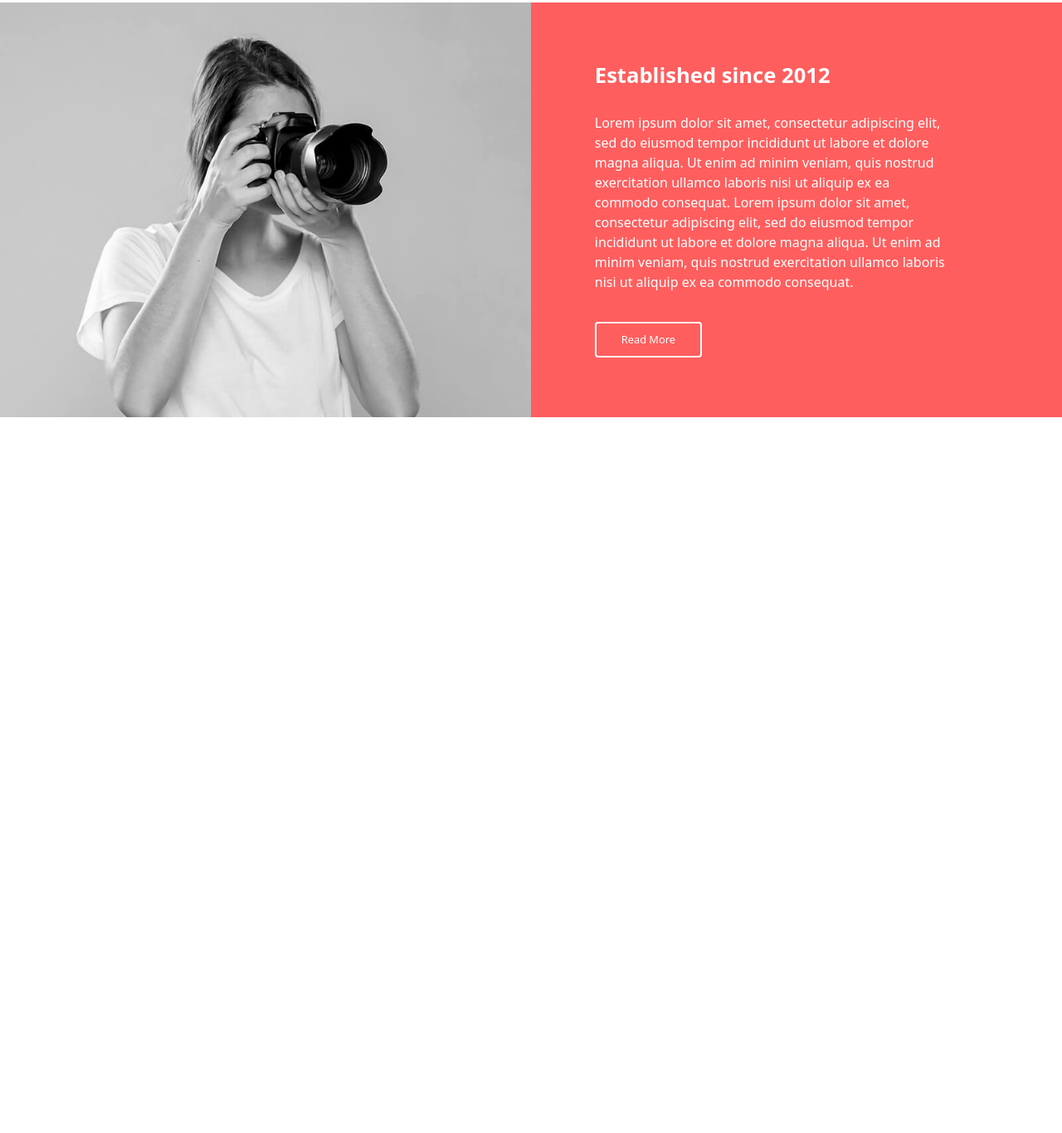
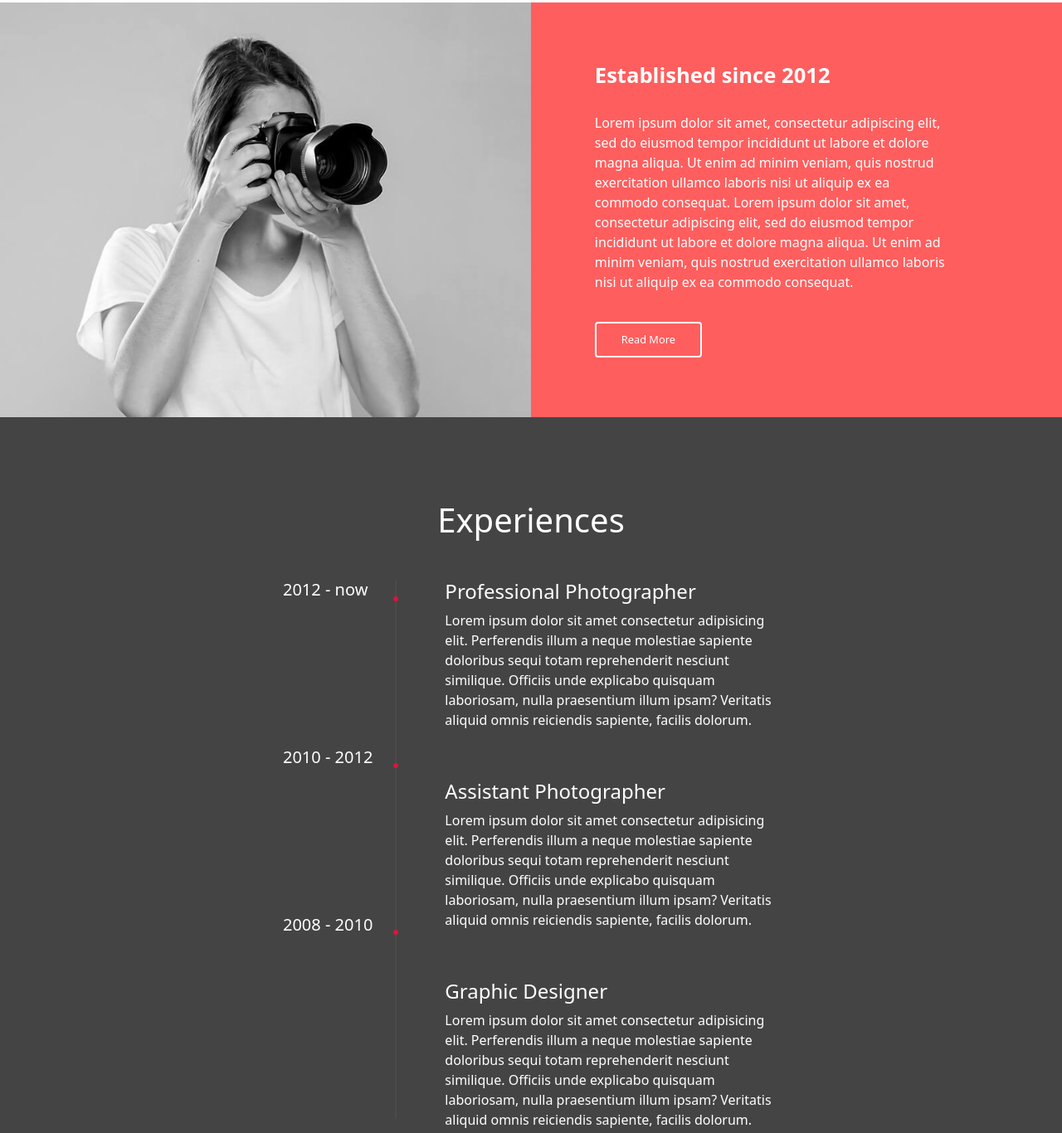
Before and after one commit to websitecreatorx/sajt, a plain HTML site: page index.html in a window 1280 px wide. Shown: the part 1431-2797 px from the top of the page at 83% size. Before the commit the page ends 1934 px from the top, so only its background shows below. Drawn offline with nearby package versions, Linux system fonts and the light colour scheme.

Commit message:
Add files via upload

```diff
--- a/index.html
+++ b/index.html
@@ -115,6 +115,47 @@
             </div>
         </div>
     </section>
+    <section">
+        <div class="container expcont">
+            <div  id="experiences" class="row exprow">
+                <div class="col-md-12 exp">
+                    <h1>Experiences</h1>
+                </div>
+                <div class="container expcont1">
+                    <div class="expsve row">
+                        <div class="col-md-1 expnaslov">
+                            <h5>2012 - now</h5>
+                            <h5>2010 - 2012</h5>
+                            <h5>2008 - 2010</h5>
+                        </div>
+                        <div class="col-md-1 linetacka">
+                            <span class="line"></span>
+                            <span class="tacka t1"></span>
+                            <span class="tacka"></span>
+                            <span class="tacka"></span>
+                        </div>
+                        <div class="col-md-4 exptext">
+                            <div class="text">
+                                <h4>Professional Photographer</h4>
+                                <p>Lorem ipsum dolor sit amet consectetur adipisicing elit. Perferendis illum a neque molestiae sapiente doloribus sequi totam reprehenderit nesciunt similique. Officiis unde explicabo quisquam laboriosam, nulla praesentium illum ipsam? Veritatis aliquid omnis reiciendis sapiente, facilis dolorum.</p>
+                            </div>
+                            <div class="text">
+                                <h4>Assistant Photographer</h4>
+                                <p>Lorem ipsum dolor sit amet consectetur adipisicing elit. Perferendis illum a neque molestiae sapiente doloribus sequi totam reprehenderit nesciunt similique. Officiis unde explicabo quisquam laboriosam, nulla praesentium illum ipsam? Veritatis aliquid omnis reiciendis sapiente, facilis dolorum.</p>
+                            </div>
+                            <div class="text">
+                                <h4>Graphic Designer</h4>
+                                <p>Lorem ipsum dolor sit amet consectetur adipisicing elit. Perferendis illum a neque molestiae sapiente doloribus sequi totam reprehenderit nesciunt similique. Officiis unde explicabo quisquam laboriosam, nulla praesentium illum ipsam? Veritatis aliquid omnis reiciendis sapiente, facilis dolorum.</p>
+                            </div>
+                            <div class="top">
+                                <a href="#"><button>↑</button></a>
+                            </div>
+                        </div>
+                    </div>
+                </div>
+            </div>
+        </div>
+    </section>
     <script src="https://cdn.jsdelivr.net/npm/bootstrap@5.3.1/dist/js/bootstrap.bundle.min.js" integrity="sha384-HwwvtgBNo3bZJJLYd8oVXjrBZt8cqVSpeBNS5n7C8IVInixGAoxmnlMuBnhbgrkm" crossorigin="anonymous"></script>
     <script src="script.js"></script>
 </body>
--- a/script.js
+++ b/script.js
@@ -1,6 +1,7 @@
 const red2 = document.querySelector('.red2');
 const sivo = document.querySelector('header');
 const sivo1 = document.querySelector('.red3')
+const Top = document.querySelector('.top')
 
 red2.addEventListener('click', function(){
     red2.classList.toggle('anim');
@@ -11,10 +12,29 @@ red2.addEventListener('click', function(){
 
 window.addEventListener('scroll', function()  {
     if (window.pageYOffset > 0){
-        sivo.classList.add('sivo');
-        sivo1.classList.add('sivo1');
+        sivo.classList.add('sivo')
+        sivo1.classList.add('sivo1')
     }else{
-        sivo.classList.remove('sivo');
-        sivo1.classList.remove('sivo1');
+        sivo.classList.remove('sivo')
+        sivo1.classList.remove('sivo1')
     }
 });
+
+window.addEventListener('scroll', function()  {
+    if (window.pageYOffset > 2036){
+        Top.classList.add('dugme')
+        Top.classList.remove('nedugme')
+    }else{
+        Top.classList.remove('dugme')
+        Top.classList.add('nedugme')
+    }
+    if(window.innerWidth < 768){
+        if (window.pageYOffset > 3640){
+            Top.classList.add('dugme')
+            Top.classList.remove('nedugme')
+        }else{
+            Top.classList.remove('dugme')
+            Top.classList.add('nedugme')
+        }
+    }
+});
--- a/style.css
+++ b/style.css
@@ -29,6 +29,7 @@ header{
     position: fixed;
     width: 100%;
     transition: 0.5s;
+    z-index: 1;
 }
 
 .nevidljiv{
@@ -374,7 +375,6 @@ header{
 
 .crvenicont{
     max-width: 100%;
-    max-height: 440px;
 }
 
 .crvenaslika{
@@ -419,3 +419,107 @@ header{
         margin-top: -80px;
     }
 }
+
+.expcont{
+    background-color: rgb(68, 68, 68);
+    max-width: 100%;
+    padding-block: 100px;
+    height: 927px;
+}
+
+.exp{
+    color: white;
+    text-align: center;
+}
+
+.exprow{
+    align-items: center;
+    justify-content: center;
+}
+
+.expsve{
+    margin-top: 40px;
+}
+
+.expcont1{
+    background-color: rgb(68, 68, 68);
+}
+
+.expnaslov{
+    display: flex;
+    flex-direction: column;
+    color: white;
+    gap: 170px;
+    width: max-content;
+}
+.expnaslov h5{
+    height: min-content;
+}
+
+.linetacka{
+    margin-bottom: 20px;
+    max-width: max-content;
+}
+
+.line{
+    display: block;
+    height: 650px;
+    width: 2px;
+    background-color: rgb(75, 75, 75);
+    margin-left: 2.5px;
+    position: absolute;
+}
+
+.tacka{
+    display: block;
+    background-color: crimson;
+    height: 2px;
+    width: 2px;
+    border: 3px solid crimson;
+    border-radius: 10px;
+    margin-bottom: 195px;
+    position: relative;
+    margin-left: 1px;
+}
+
+.t1{
+    margin-top: 20px;
+}
+
+.expsve{
+    display: flex;
+    justify-content: center;
+}
+
+.exptext{
+    margin-left: 2.5%;
+}
+
+.text{
+    margin-bottom: 60px;
+    color: white;
+}
+
+.top{
+    width: 56vw;
+    text-align: right;
+    transition: 0.25s;
+}
+
+.nedugme{
+    opacity: 0;
+}
+.dugme{
+    opacity: 100;
+}
+
+.top button{
+    top: 95%;
+    right: 3%;
+    position: fixed;
+    width: 27.5px;
+    height: 30px;
+    background-color: crimson;
+    border: 2px solid crimson;
+    color: white;
+}
```
